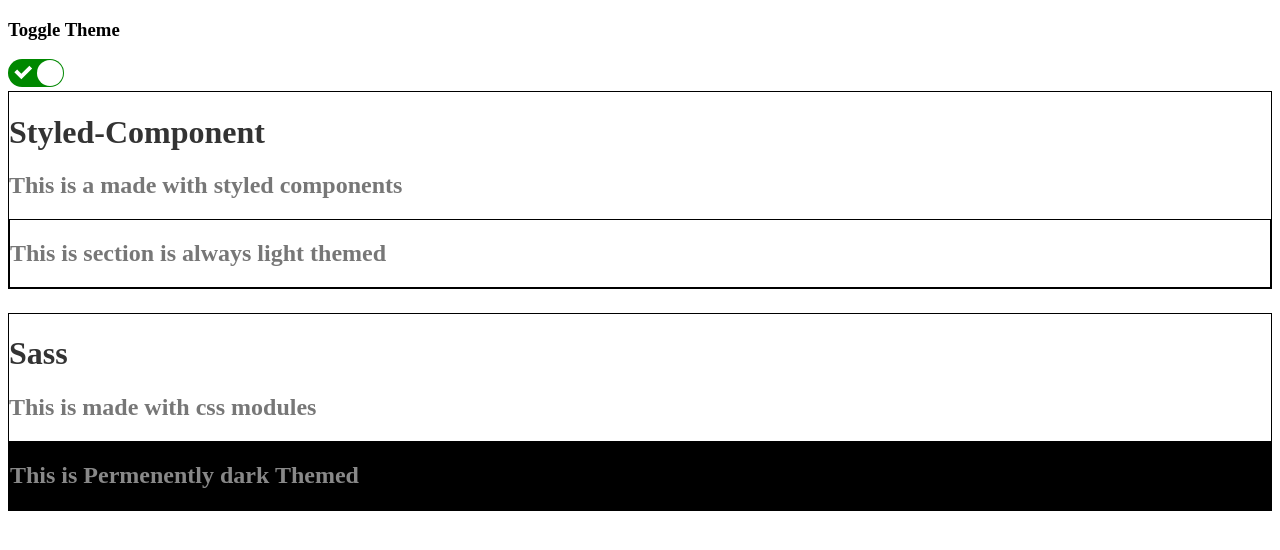
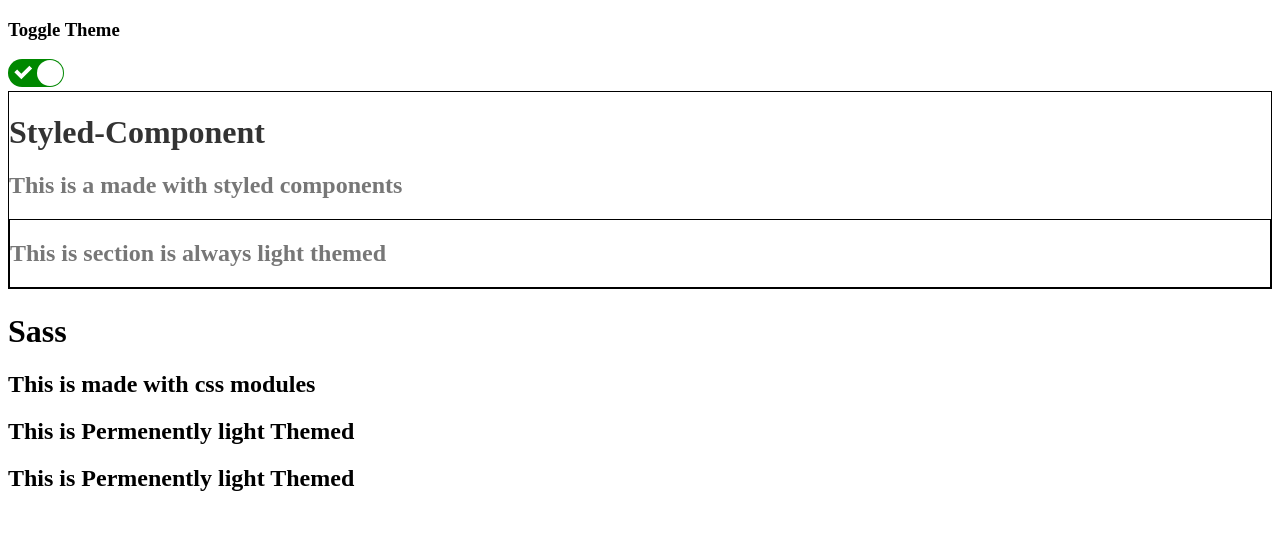
Before and after one commit to davidx1/Theming, a React (Create React App) app: page / in a window 1280 px wide. Shown: the top 550 px of the page. Built offline with nearby package versions, Linux system fonts and the light colour scheme.

Commit message:
trying to get scss to work

```diff
--- a/src/CSSed/App.module.scss
+++ b/src/CSSed/App.module.scss
@@ -1,21 +1,16 @@
 @import 'themify';
-
-.main {
-    @include themify(){
+@include themify(){
+    .main {
         border: 1px solid black;
         box-sizing: border-box;
         background-color: themed('bg');
     }
-}
 
-.title{
-    @include themify(){
+    .title{
         color: themed('txt1');
     }
-}
 
-.subtitle{
-    @include themify(){
+    .subtitle{
         color: themed('txt2');
     }
 }
--- a/src/CSSed/CSSed.js
+++ b/src/CSSed/CSSed.js
@@ -1,18 +1,41 @@
-import React from 'react';
+import React, { useContext } from 'react';
 import { withTheme } from 'styled-components';
-import styles from './App.module.scss';
-import SparkTheme from '../SparkTheme';
+import stylesObj from './App.module.scss';
+import SparkTheme, { ThemeContext } from '../SparkTheme';
+import _ from 'lodash';
+
+function useStyles() {
+    const theme = useContext(ThemeContext);
+    return _.mapValues(stylesObj, className => `${className}--${theme}`);
+}
+
+function DarkAgain() {
+    return (
+        <SparkTheme mode="dark">
+            <div class={useStyles().main}>
+                <h2 class={useStyles().subtitle}>This is Permenently light Themed</h2>
+            </div>
+        </SparkTheme>
+    );
+}
+
+function LightSection() {
+    return (
+        <SparkTheme mode="light">
+            <div class={useStyles().main}>
+                <h2 class={useStyles().subtitle}>This is Permenently light Themed</h2>
+            </div>
+            <DarkAgain />
+        </SparkTheme>
+    );
+}
 
 const CSSed = ({ theme }) => {
     return (
-        <div class={styles.main}>
-            <h1 class={styles.title}>Sass</h1>
-            <h2 class={styles.subtitle}>This is made with css modules</h2>
-            <SparkTheme mode="dark">
-                <div class={styles.main}>
-                    <h2 class={styles.subtitle}>This is Permenently dark Themed</h2>
-                </div>
-            </SparkTheme>
+        <div class={useStyles().main}>
+            <h1 class={useStyles().title}>Sass</h1>
+            <h2 class={useStyles().subtitle}>This is made with css modules</h2>
+            <LightSection />
         </div>
     );
 };
--- a/src/CSSed/themify.scss
+++ b/src/CSSed/themify.scss
@@ -5,7 +5,6 @@
  */
 @mixin themify() {
   @each $theme, $map in $themes {
-    :global(.#{$theme}) & {
       $theme-map: () !global;
       @each $key, $submap in $map {
         $value: map-get(map-get($themes, $theme), '#{$key}');
@@ -13,7 +12,6 @@
       }
       @content;
     }
-  }
 }
 
 @function themed($key) {
--- a/src/SparkTheme.jsx
+++ b/src/SparkTheme.jsx
@@ -1,5 +1,7 @@
 import React from 'react';
 import { ThemeProvider } from 'styled-components';
+
+export const ThemeContext = React.createContext();
 
 const ThemeObject = {
     dark: { bg: 'black', txt1: '#ccc', txt2: '#888' },
@@ -8,9 +10,11 @@
 
 const SparkTheme = ({ mode = 'light', children }) => {
     return (
-        <ThemeProvider theme={ThemeObject[mode]}>
-            <div class={mode}>{children}</div>
-        </ThemeProvider>
+        <ThemeContext.Provider value={mode}>
+            <ThemeProvider theme={ThemeObject[mode]}>
+                <>{children}</>
+            </ThemeProvider>
+        </ThemeContext.Provider>
     );
 };
 
```
